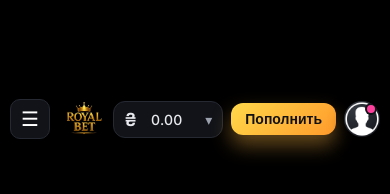
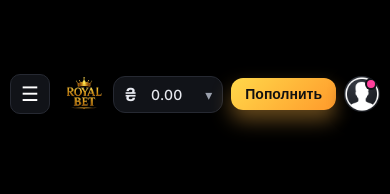
Before and after one commit to Cane4ic/royal_bet, a plain HTML site: page index.html in a window 390 px wide. Drawn offline with Linux system fonts and the light colour scheme; files whose address does not match are found by name.

Commit message:
Update index.html

```diff
--- a/index.html
+++ b/index.html
@@ -1118,7 +1118,7 @@
 
   .top-bar {
     left: 0;
-    top: 95px;        /* как у тебя было для отступа от верха */
+    top: 70px;        /* как у тебя было для отступа от верха */
     padding: 0 10px;
   }
 
```
